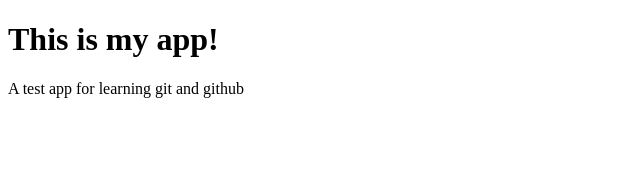
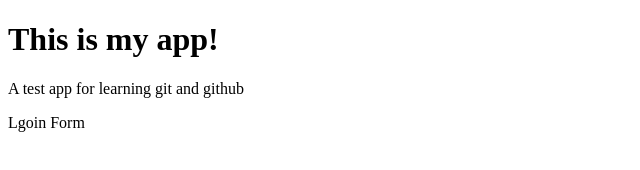
Before and after one commit to RobertBellows-Developer/myappsample, a plain HTML site: page index.html in a window 1280 px wide. Shown: the full height of the page, 0-640 px from the left. Drawn offline with Linux system fonts and the light colour scheme.

Commit message:
login form

```diff
--- a/index.html
+++ b/index.html
@@ -9,5 +9,6 @@
   <body>
     <h1>This is my app!</h1>
     <p>A test app for learning git and github</p>
+    <p>Lgoin Form</p>
   </body>
 </html>
```
Also changed, not shown: login.html (added, +1 -0 lines).
